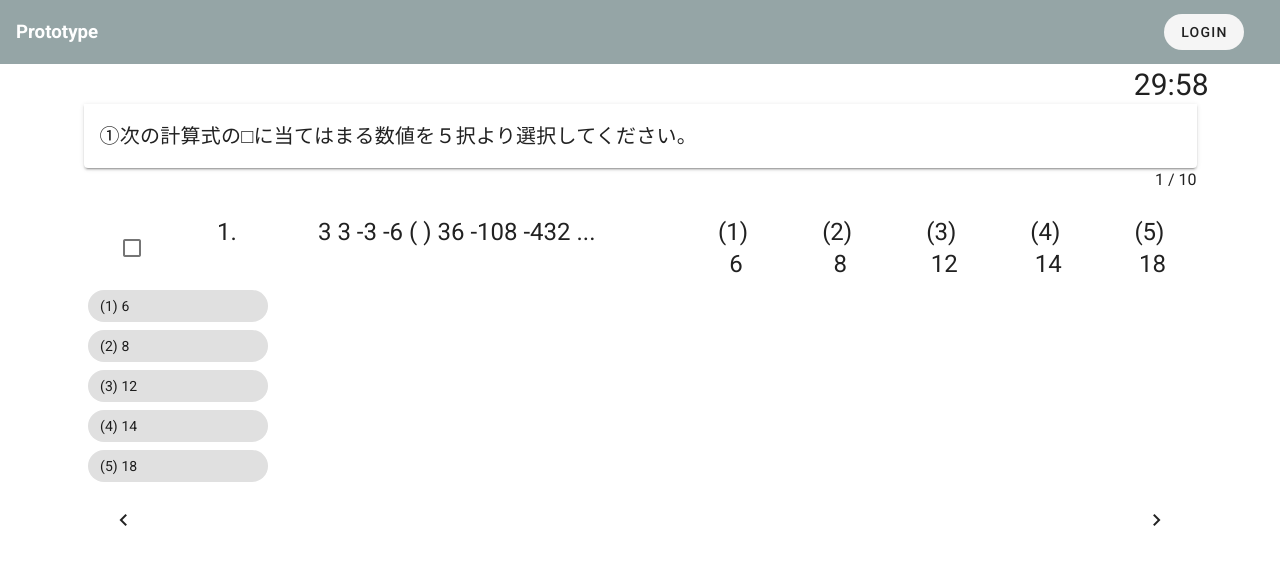
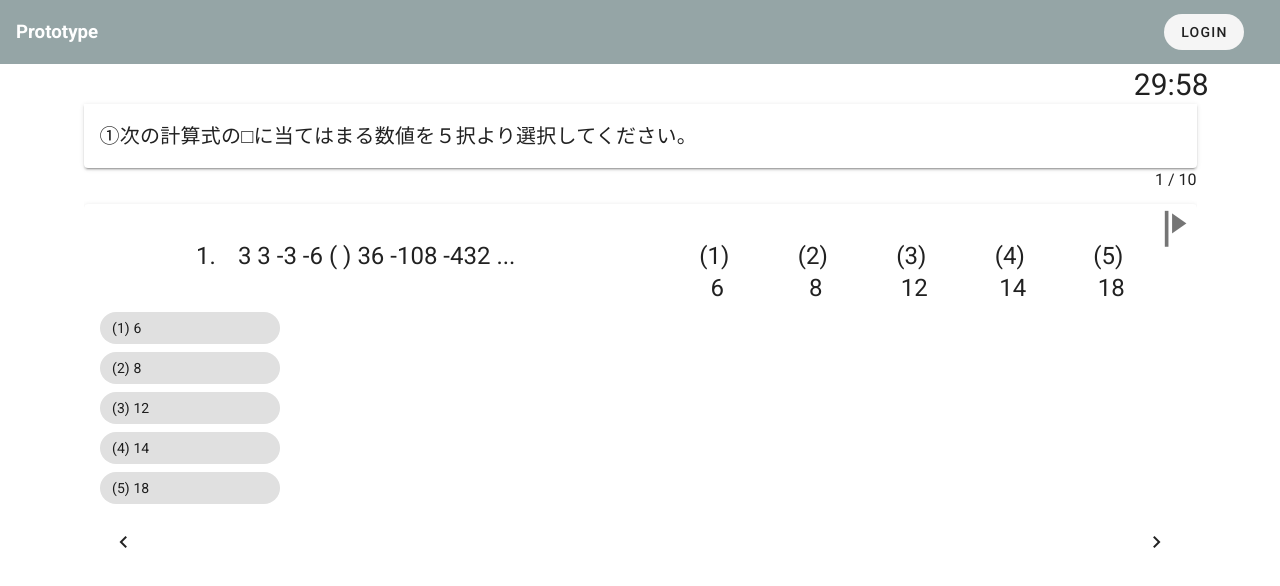
Before and after one commit to HtunLinn1/tekisei-prototype002-frontend, a Nuxt app: page / in a window 1280 px wide. Both pictures are taken after a click on the button "第I部". Shown: the top 586 px of the page. Built offline with nearby package versions, Linux system fonts and the light colour scheme; no server answers.

Commit message:
checkbox flag

```diff
--- a/components/CompleteForm.vue
+++ b/components/CompleteForm.vue
@@ -1,5 +1,5 @@
 <template>
-  <v-container>
+  <v-container class="text-center">
     <p v-if="answered_index === -1">
       終了してよろしいですか
     </p>
@@ -34,7 +34,6 @@ export default {
   mounted() {
     this.selected_answers = JSON.parse(localStorage.getItem("selected-answers"))
     this.answered_index = this.selected_answers.findIndex(ans => ans.answer === "")
-    console.log(this.answered_index)
   },
   methods: {
     clickQusId(onboarding) {
--- a/components/Question.vue
+++ b/components/Question.vue
@@ -1,5 +1,15 @@
 <template>
   <v-card>
+    <v-row class="float-right">
+      <v-col>
+        <v-checkbox
+          v-model="checkbox"
+          on-icon="mdi-flag-triangle"
+          off-icon="mdi-flag-triangle"
+          class="checkbox"
+        />
+      </v-col>
+    </v-row>
     <v-row justify="center" align="center" class="fill-height pt-5">
       <v-card-text class="text-center" justify="center" align="center">
         <v-row v-if="'qus_text' in qus" class="fill-height">
@@ -9,12 +19,7 @@
             md="6"
             class="text-body-1 text-sm-h5"
           >
-            <div class="d-flex justify-space-around">
-              <v-checkbox
-                v-model="checkbox"
-              />
-              <span class="pr-4">{{ onboarding + 1 }}.</span> {{ qus.qus_text }}
-            </div>
+            <span class="pr-4">{{ onboarding + 1 }}.</span> {{ qus.qus_text }}
           </v-col>
           <v-col
             cols="12"
@@ -37,9 +42,6 @@
             md="6"
           >
             <div class="d-flex justify-start">
-              <v-checkbox
-                v-model="checkbox"
-              />
               <span class="pt-2 text-sm-h5">
                 {{ onboarding + 1 }}.
               </span>
@@ -133,4 +135,10 @@ export default {
 .button {
   min-width: 90%;
 }
+.checkbox {
+  transform: scale(1.8  );
+}
+.v-input--selection-controls__ripple {
+  display: none;
+}
 </style>
```
